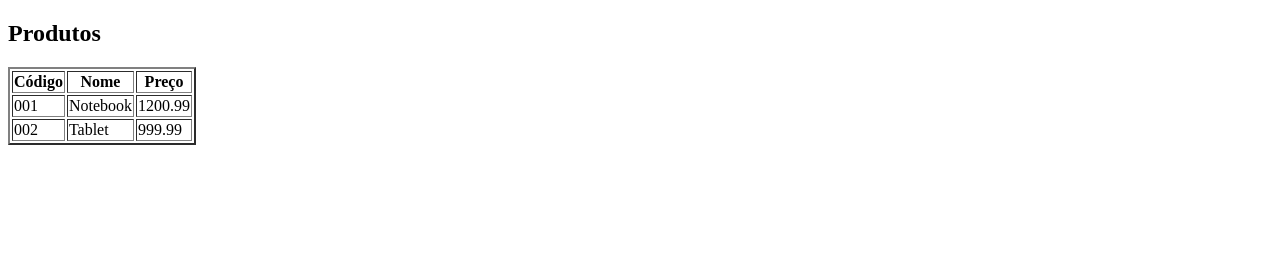
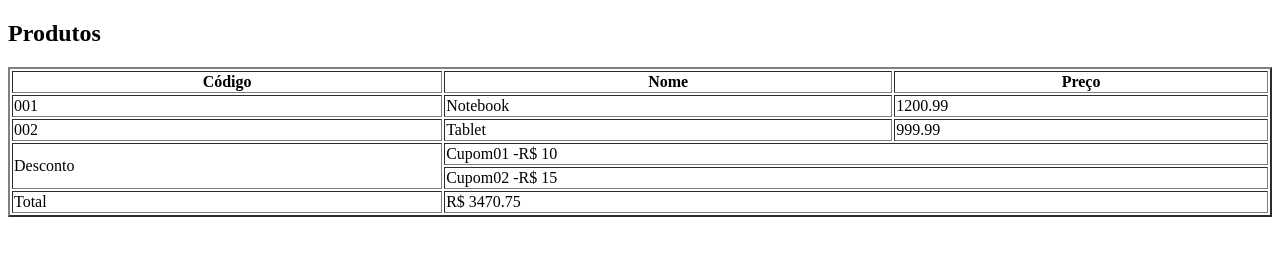
Before and after one commit to jeandossantos/studying-html-css-again, a plain HTML site: page index.html in a window 1280 px wide. Drawn offline with Linux system fonts and the light colour scheme.

Commit message:
adding columns discount and total to table

```diff
--- a/index.html
+++ b/index.html
@@ -9,7 +9,7 @@
   <body>
     <h2>Produtos</h2>
 
-    <table border="2">
+    <table border="2" width="100%">
       <tr>
         <th>Código</th>
         <th>Nome</th>
@@ -25,6 +25,17 @@
         <td>Tablet</td>
         <td>999.99</td>
       </tr>
+      <tr>
+        <td rowspan="2">Desconto</td>
+        <td colspan="2">Cupom01 -R$ 10</td>
+      </tr>
+      <tr>
+        <td colspan="2">Cupom02 -R$ 15</td>
+      </tr>
+      <tr>
+        <td>Total</td>
+        <td colspan="2">R$ 3470.75</td>
+      </tr>
     </table>
   </body>
 </html>
```
